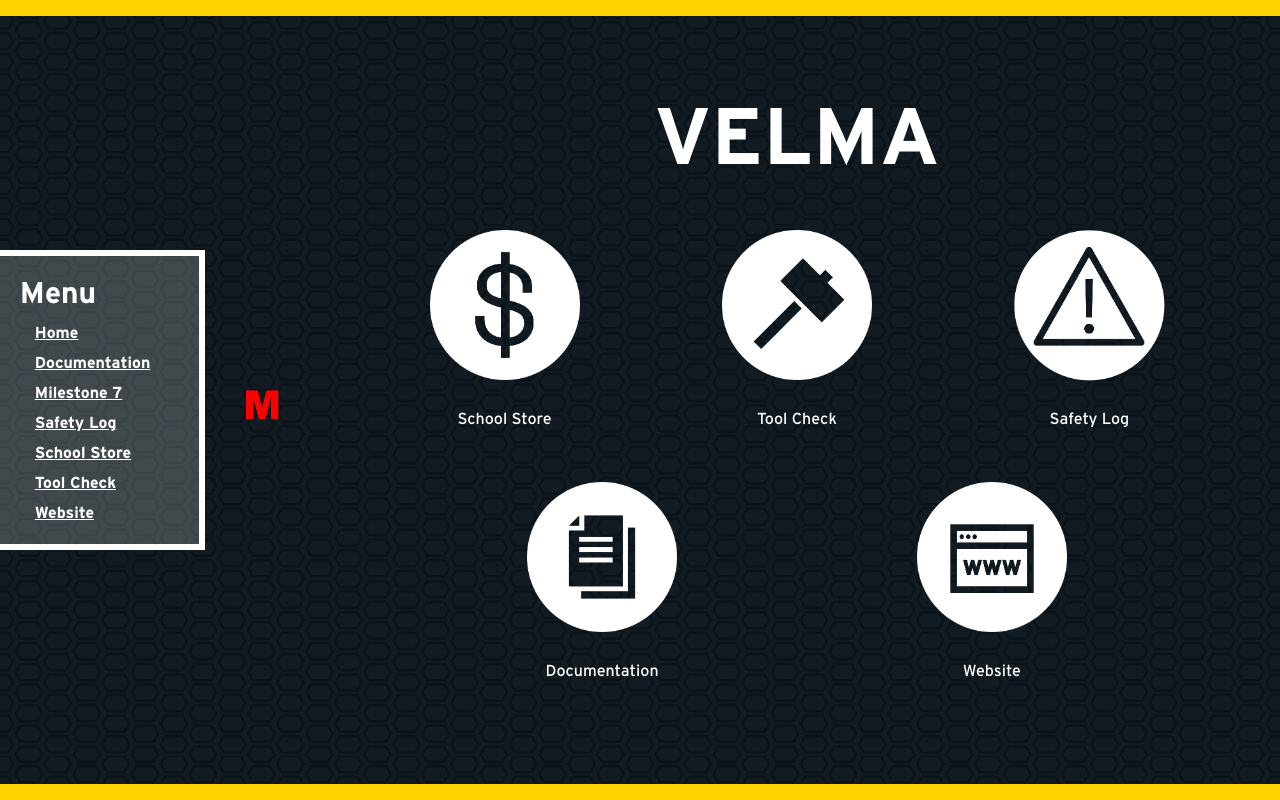
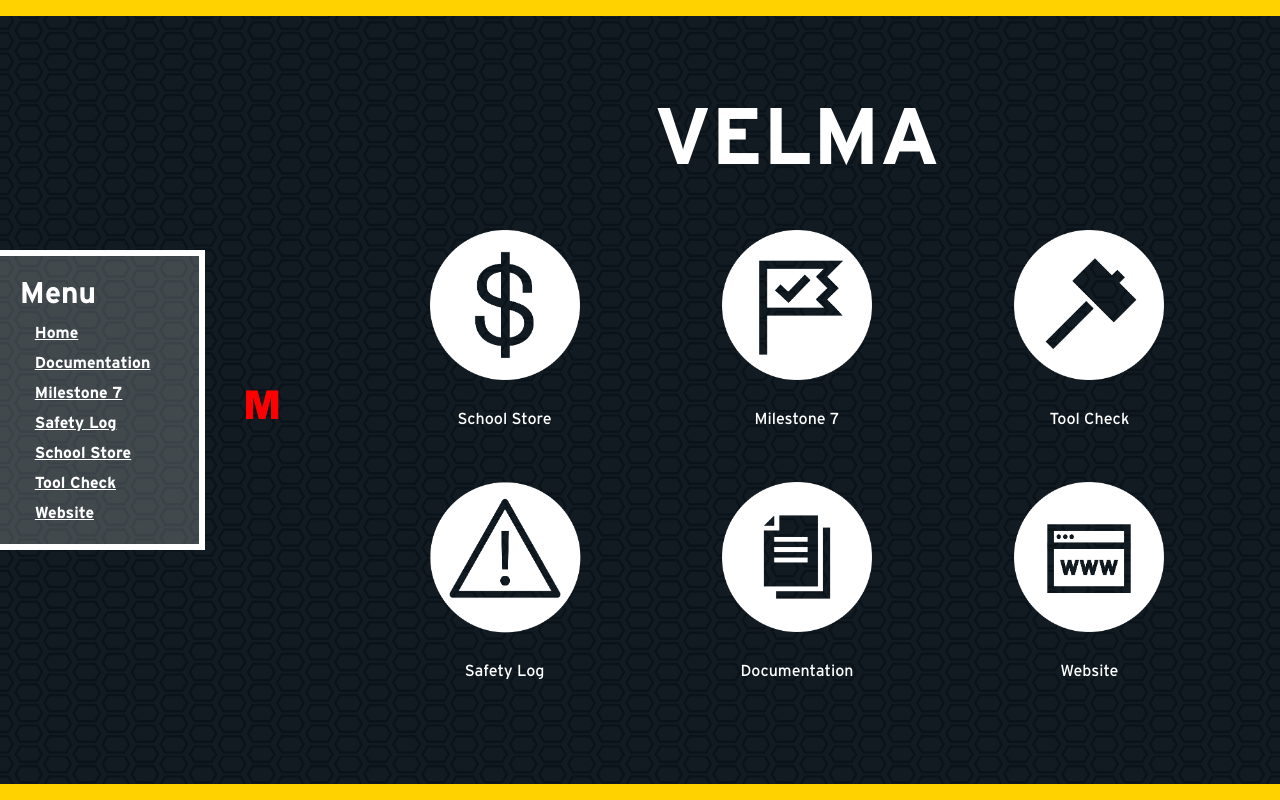
Before and after one commit to umdenes100/enes100-velma, a SvelteKit app: page / in a window 1280 px wide. Built offline with nearby package versions, Linux system fonts and the light colour scheme.

Commit message:
made milestone 7 page visible

```diff
--- a/src/routes/+page.svelte
+++ b/src/routes/+page.svelte
@@ -11,12 +11,12 @@
             </a>
             School Store
         </div>
-        <!-- <div class="app">
+        <div class="app">
             <a href="{base}/milestone">
                 <img src="{base}/img/milestone.png" alt="app" height="200px" />
             </a>
             Milestone 7
-        </div> -->
+        </div>
         <!-- <div class="app">
             <a href="/maintenance">
                 <img src="/img/maintenance.png" alt="app" height="200px" />
```
